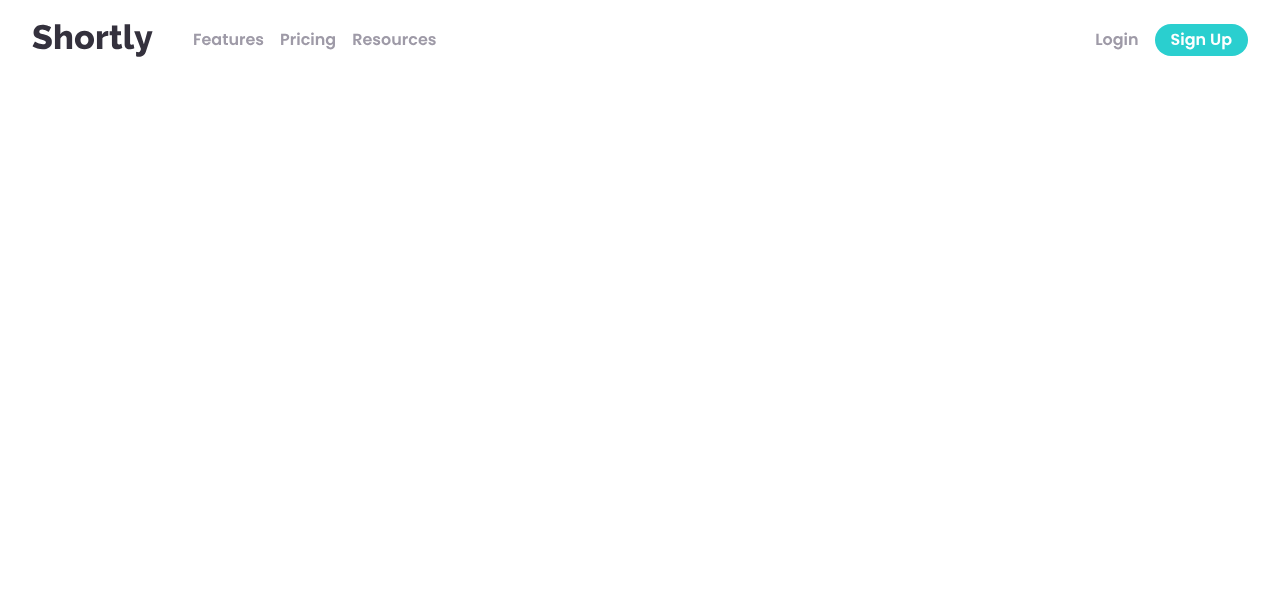
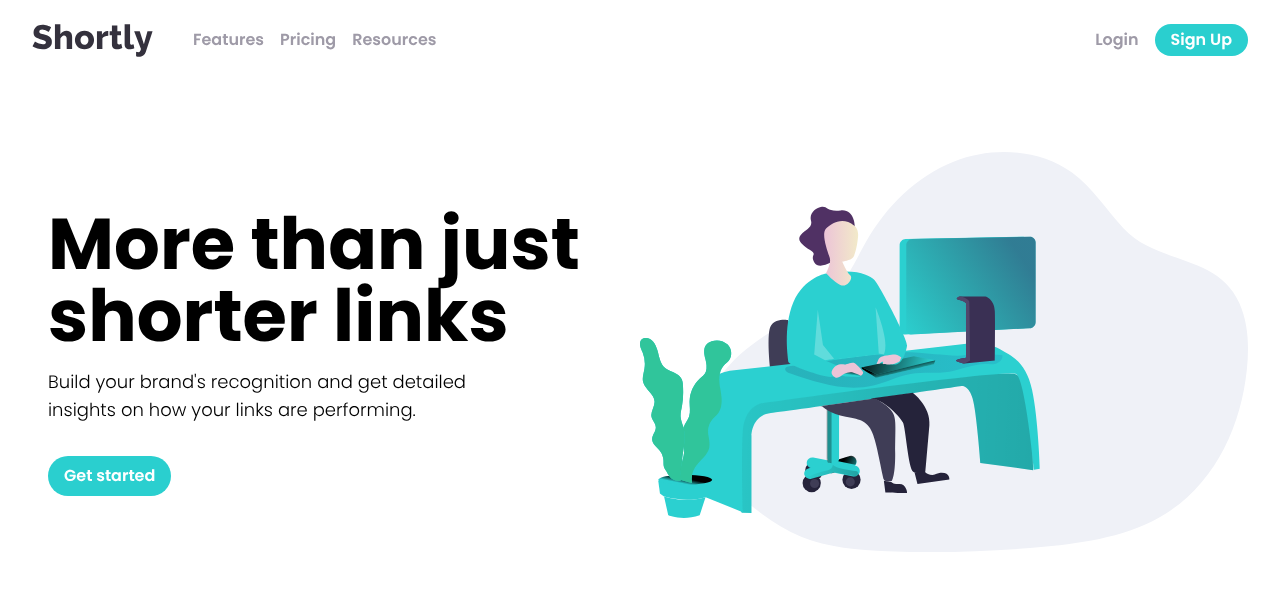
Before and after one commit to Rowada/shortly-landing-page, a React (Vite) app: page / in a window 1280 px wide. Shown: the top 590 px of the page. Built offline with nearby package versions, Linux system fonts and the light colour scheme.

Commit message:
style: add hero banner

```diff
--- a/src/App.jsx
+++ b/src/App.jsx
@@ -1,9 +1,12 @@
+import React from "react";
 import { Nav } from "./components/Header/Nav";
+import { Hero } from "./components/Header/Hero";
 
 function App() {
   return (
     <>
       <Nav />
+      <Hero />
     </>
   );
 }
--- a/src/components/Header/Hero.jsx
+++ b/src/components/Header/Hero.jsx
@@ -0,0 +1,30 @@
+// @ts-nocheck
+import React from "react";
+import { Section } from "../Section/Section";
+
+import banner from "../../assets/images/illustration-working.svg";
+export const Hero = () => {
+  return (
+    <Section>
+      <section>
+        <div className="mx-auto grid gap-6 py-8 lg:grid-cols-12 lg:gap-8 lg:py-16 xl:gap-0">
+          <div className="lg:order-last lg:col-span-6">
+            <img src={banner} alt="illustration" />
+          </div>
+          <div className="place-self-center text-center md:text-start lg:order-first lg:col-span-6">
+            <h1 className="mb-4 max-w-xl text-4xl font-bold leading-none  md:text-5xl xl:text-7xl ">
+              More than just shorter links
+            </h1>
+            <p className="mb-6 max-w-md font-light md:text-base lg:mb-8 lg:text-lg">
+              Build your brand's recognition and get detailed insights on how
+              your links are performing.
+            </p>
+            <button className="inline-flex items-center justify-center rounded-full bg-primary px-4 py-2 text-center text-base font-semibold text-white focus:ring-4">
+              Get started
+            </button>
+          </div>
+        </div>
+      </section>
+    </Section>
+  );
+};
--- a/src/components/Header/Nav.jsx
+++ b/src/components/Header/Nav.jsx
@@ -62,8 +62,8 @@
         </div>
 
         {isOpen && (
-          <div className="md:hidden">
-            <div className="mx-auto flex flex-col items-center justify-around space-y-4 rounded-lg bg-background py-4">
+          <div className=" md:hidden">
+            <div className=" mx-auto flex flex-col items-center justify-around space-y-4 rounded-lg bg-background py-4">
               <ul className="flex flex-col items-center space-y-4">
                 {MENU_ITEMS.map((items) => (
                   <li key={items.id}>
```
